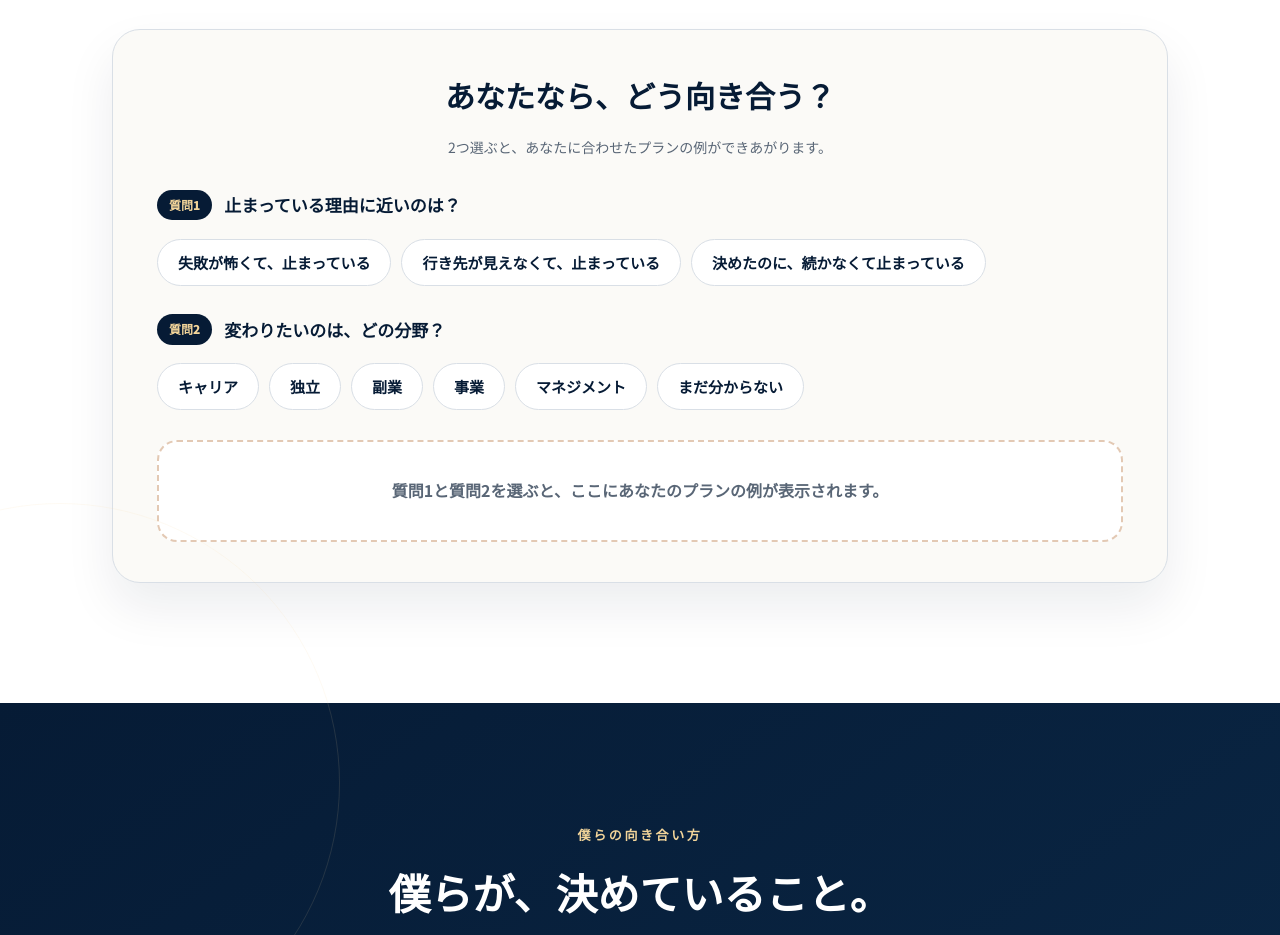
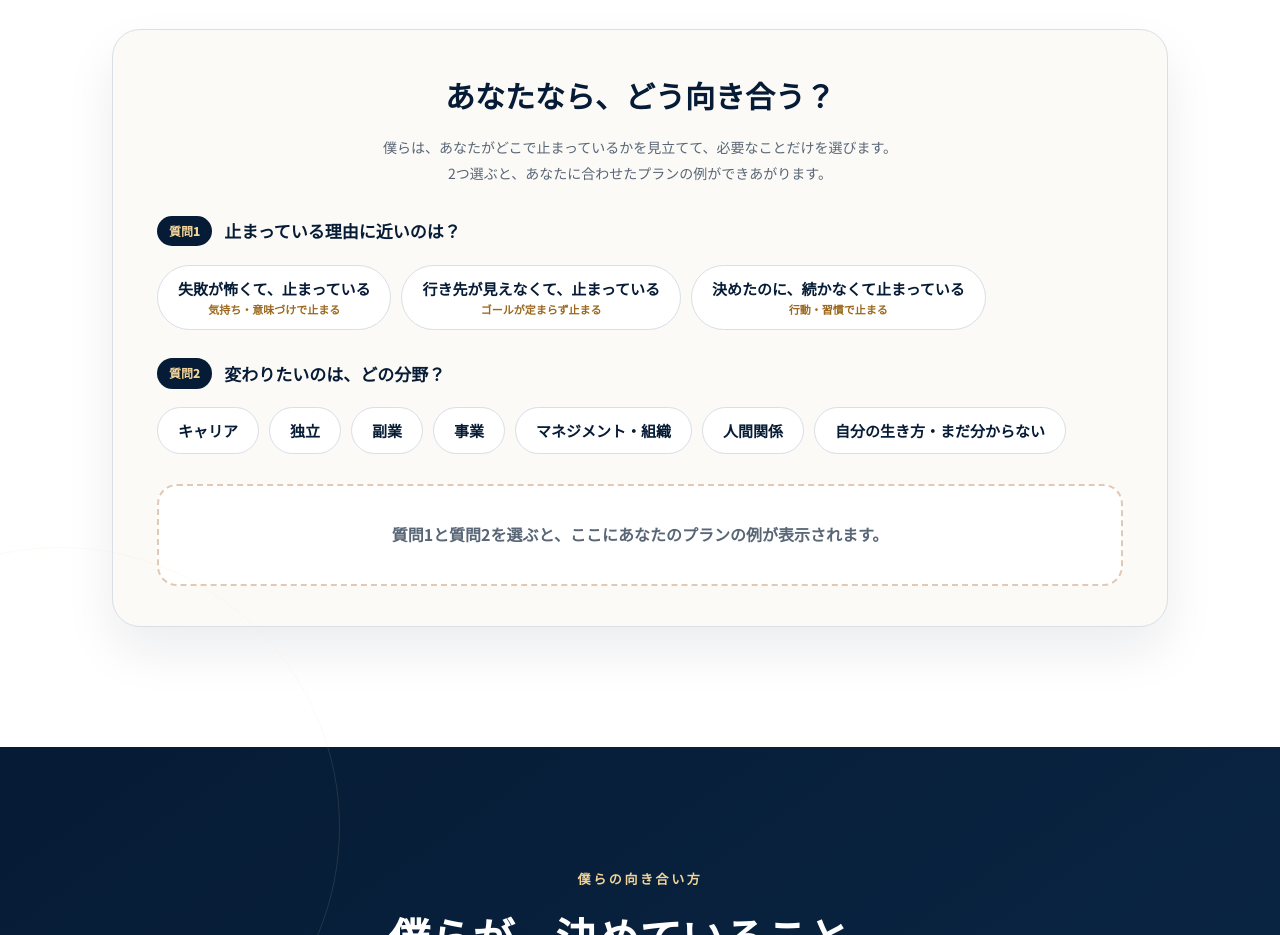
Before and after one commit to youyiz830-hub/be-coaching, a plain HTML site: page index.html in a window 1280 px wide. Shown: the part 4200-5135 px from the top of the page. Drawn offline with Linux system fonts and the light colour scheme.

Commit message:
診断を見立ての考え方に沿って作り直し
- 質問1に「どこで止まっているか（気持ち・意味づけ／ゴール／行動・習慣）」を表示
- 質問2に「人間関係」を追加し、マネジメント・組織、自分の生き方に整理
- 結果を「今の状態→止めている前提→その前提が守っているもの→目指す状態」の順に表示
- タイプ別の「こんな問いから、始めます」を追加
- 道のりを「事実と意味づけを分ける→前提を変える→分野で動く→行動と環境を設計して結果を確かめる」に変更

Co-Authored-By: Claude Opus 5.5 <noreply@anthropic.com>
Claude-Session: https://claude.ai/code/session_0157y7ttUuwKmeVfMV5KFZqg

```diff
--- a/index.html
+++ b/index.html
@@ -116,12 +116,12 @@
 <p class="serif" style="text-align:center;font-size:clamp(18px,2vw,24px);font-weight:900;color:#061B35;line-height:1.8">だから、決まったカリキュラムは渡しません。<br>あなたが止まっている場所から、始めます。</p>
 <div class="builder" id="builder">
 <p class="b-title serif">あなたなら、どう向き合う？</p>
-<p class="b-sub">2つ選ぶと、あなたに合わせたプランの例ができあがります。</p>
+<p class="b-sub">僕らは、あなたがどこで止まっているかを見立てて、必要なことだけを選びます。<br>2つ選ぶと、あなたに合わせたプランの例ができあがります。</p>
 <div class="b-q"><span>質問1</span><p>止まっている理由に近いのは？</p></div>
 <div class="b-row" id="type-row">
-<button type="button" class="b-opt" data-type="t1">失敗が怖くて、止まっている</button>
-<button type="button" class="b-opt" data-type="t2">行き先が見えなくて、止まっている</button>
-<button type="button" class="b-opt" data-type="t3">決めたのに、続かなくて止まっている</button>
+<button type="button" class="b-opt" data-type="t1">失敗が怖くて、止まっている<small>気持ち・意味づけで止まる</small></button>
+<button type="button" class="b-opt" data-type="t2">行き先が見えなくて、止まっている<small>ゴールが定まらず止まる</small></button>
+<button type="button" class="b-opt" data-type="t3">決めたのに、続かなくて止まっている<small>行動・習慣で止まる</small></button>
 </div>
 <div class="b-q"><span>質問2</span><p>変わりたいのは、どの分野？</p></div>
 <div class="b-row" id="area-row">
@@ -129,8 +129,9 @@
 <button type="button" class="b-opt" data-area="indep">独立</button>
 <button type="button" class="b-opt" data-area="side">副業</button>
 <button type="button" class="b-opt" data-area="biz">事業</button>
-<button type="button" class="b-opt" data-area="team">マネジメント</button>
-<button type="button" class="b-opt" data-area="self">まだ分からない</button>
+<button type="button" class="b-opt" data-area="team">マネジメント・組織</button>
+<button type="button" class="b-opt" data-area="rel">人間関係</button>
+<button type="button" class="b-opt" data-area="self">自分の生き方・まだ分からない</button>
 </div>
 <div class="b-result" id="b-result" aria-live="polite"></div>
 </div>
--- a/script.js
+++ b/script.js
@@ -4,18 +4,44 @@ const LINE_URL = '';
 const SEMINAR_URL = '';
 
 // ▼ オーダーメイドの理由：2つ選ぶと、プランの例ができる
+// 「現状 → 止めているもの → 目指す状態 → 道のり」の順で見立てる
 const TYPES = {
-  t1: { name: '失敗が怖くて、止まっている', short: '失敗が怖くて止まっている', belief: '「間違えてはいけない」「正解が分かってから動くべき」', inner: '「失敗したくない」の奥にある前提に気づき、外す', state: ['decide'] },
-  t2: { name: '行き先が見えなくて、止まっている', short: '行き先が見えなくて止まっている', belief: '「期待に応えるべき」「これが正解のはず」', inner: '他人の正解と自分の望みを分け、本当に望む未来を自分の言葉にする', state: ['want'] },
-  t3: { name: '決めたのに、続かなくて止まっている', short: '決めたのに続かない', belief: '「気合いが足りないからだ」「自分は続かない人間だ」', inner: '理想から逆算して、毎日に落とし込める行動と続く仕組みをつくる', state: ['decide', 'want'] }
+  t1: {
+    short: '失敗が怖くて止まっている', where: '気持ちと意味づけ',
+    now: '正解を探しているうちに、時間だけが過ぎていく。',
+    belief: '「間違えてはいけない」「成功しなければ価値がない」',
+    protect: '失敗しない・恥をかかない・評価を失わないという安心',
+    shift: '「失敗しても、自分の価値は変わらない」と腹落ちし、小さく動ける自分に戻る',
+    questions: ['それを止めているものは、何ですか？', 'もし成功しなくても自分に価値があるとしたら、今、何をしますか？'],
+    state: ['decide']
+  },
+  t2: {
+    short: '行き先が見えなくて止まっている', where: 'ゴール',
+    now: '頑張れる。でも、何のために頑張っているのか分からない。',
+    belief: '「期待に応えるべき」「これが正解のはず」',
+    protect: '周りの期待に応えている安心と、自分で選ばなくていい楽さ',
+    shift: '今の延長線の外にある、本当に望む未来を描き、自分の言葉で握り直す',
+    questions: ['このまま今の延長線を進んだら、5年後どうなっていますか？', 'もし何の制約もなかったら、本当はどうなっていたいですか？'],
+    state: ['want']
+  },
+  t3: {
+    short: '決めたのに続かない', where: '行動と習慣',
+    now: '熱も覚悟もある。ただ、毎日に落とし込めていない。',
+    belief: '「気合いが足りないからだ」「自分は続かない人間だ」',
+    protect: 'これ以上、自分にがっかりしなくて済む安心',
+    shift: '続かない理由を意志の弱さにせず、行動と環境の設計で続く形にする',
+    questions: ['もしその思い込みがなかったら、違う行動を選べますか？', '続けるために、まず何を変えれば一番ラクになりますか？'],
+    state: ['decide', 'want']
+  }
 };
 const AREAS = {
   career: { name: 'キャリア', goal: 'キャリアを、自分で選べる', outer: '昇進も転職も、次の一手を自分の意思で選び、動き出す', state: 'career' },
   indep: { name: '独立', goal: '自分の名前で、仕事ができる', outer: '提供できる価値を形にし、最初のお客さんと出会う', state: 'indep' },
   side: { name: '副業', goal: '本業の外に、もう一つの軸を持てる', outer: 'やりたいことを副業として形にし、本業と両立しながら続ける', state: 'side' },
   biz: { name: '事業', goal: '想いを事業にして、伸ばせる', outer: '商品・集客・届け方を仕組みにして、一人に頼らない形で伸ばす', state: 'biz' },
-  team: { name: 'マネジメント', goal: 'チームを、率いられる', outer: 'メンバーの可能性を引き出す関わり方を身につけ、チームで成果を出す', state: 'team' },
-  self: { name: 'まだ分からない', goal: '本当に向かいたい分野が、見つかる', outer: '強みと望みが重なる分野を一緒に探し、最初の一歩を決める', state: null }
+  team: { name: 'マネジメント・組織', goal: 'チームを、率いられる', outer: '任せ方と育て方を変え、メンバーの可能性を引き出してチームで成果を出す', state: 'team' },
+  rel: { name: '人間関係', goal: '大切な人と、いい関係を築ける', outer: '家族・パートナー・職場で本音を伝え、関わり方を選び直す', state: null },
+  self: { name: '自分の生き方', goal: '自分で決めた未来を、生きられる', outer: '強みと望みが重なる場所を一緒に探し、最初の一歩を決める', state: null }
 };
 const NAMES = { strength: '強みがわかる', want: 'やりたいことがわかる', decide: '自分で決められる', career: 'キャリアを選べる', indep: '自分の名前で仕事ができる', side: 'もう一つの軸を持てる', biz: '事業を伸ばせる', team: 'チームを率いられる' };
 
@@ -34,29 +60,34 @@ function renderPlan() {
   if (!pick.type || !pick.area) {
     const left = !pick.type && !pick.area ? '質問1と質問2' : (!pick.type ? '質問1' : '質問2');
     result.innerHTML = `<p class="b-wait">${left}を選ぶと、ここにあなたのプランの例が表示されます。</p>`;
+    if (grid) grid.querySelectorAll('.menu-card').forEach((el) => el.classList.remove('on'));
     return;
   }
   const t = TYPES[pick.type];
   const a = AREAS[pick.area];
   const states = ['strength', ...t.state, a.state].filter((k, i, arr) => k && arr.indexOf(k) === i);
   const steps = [
-    t.inner,
-    `自分の強みを言葉にして、${a.name === 'まだ分からない' ? '活かせる場所' : a.name}で活かせる形にする`,
+    '起きている事実と意味づけを分けて、止めている前提を一緒に見つける',
+    t.shift,
     a.outer,
-    '定期セッションとLINEで、決めたことを守るまで隣を走る'
+    '行動と環境を設計し、次のセッションで結果を確かめる。決めたことを守るまで隣を走る'
   ];
   result.innerHTML = `
 <div class="b-plan">
 <div class="b-left">
 <p class="b-tag">あなたへのプランの例</p>
 <p class="b-head">${t.short}あなたが、<br><span class="gold">${a.goal}</span>までの道のり</p>
-<p class="b-label">まず向き合う前提</p>
-<p class="b-belief">${t.belief}</p>
-<p class="b-label">目指す状態</p>
-<div class="b-chips">${states.map((k) => `<span class="combo">${NAMES[k]}</span>`).join('<span class="combo-plus">→</span>')}</div>
+<div class="b-map">
+<div><span>今の状態</span><p>${t.now}<br><small>止まっている場所：${t.where}</small></p></div>
+<div><span>止めている前提</span><p>${t.belief}</p></div>
+<div><span>その前提が守っているもの</span><p>${t.protect}</p></div>
+<div><span>目指す状態</span><div class="b-chips">${states.map((k) => `<span class="combo">${NAMES[k]}</span>`).join('<span class="combo-plus">→</span>')}${a.state ? '' : `<span class="combo-plus">→</span><span class="combo">${a.goal}</span>`}</div></div>
+</div>
 </div>
 <div class="b-right">
-<p class="b-label dark">こんな流れで、向き合います</p>
+<p class="b-label dark">こんな問いから、始めます</p>
+<div class="b-qs">${t.questions.concat(['事実として確認すると、どうなりますか？']).map((q) => `<p>「${q}」</p>`).join('')}</div>
+<p class="b-label dark" style="padding-top:14px">こんな流れで、向き合います</p>
 ${steps.map((x, i) => `<div class="step"><b>${i + 1}</b><p>${x}</p></div>`).join('')}
 <p class="b-goal">その先に ── 強みを活かして、夢中で人の役に立つ。結果を出しながら、人生を楽しむ。</p>
 <div class="b-cta"><a href="#seminar" data-seminar class="btn-seminar" style="font-size:14px;padding:13px 20px">セミナーで体感する</a><a href="#contact" data-line class="cta3d" style="font-size:14px;padding:14px 20px">このプランを無料で相談する ↗</a></div>
--- a/style.css
+++ b/style.css
@@ -138,3 +138,12 @@ button{font-family:inherit}
 .b-cta{display:flex;flex-wrap:wrap;gap:10px;padding-top:16px}
 .b-note{text-align:center;font-size:12px;color:#596676;padding-top:12px}
 @media (max-width:760px){.b-left,.b-right{padding:24px 20px}.b-cta .cta3d,.b-cta .btn-seminar{font-size:14px!important;padding:14px 18px!important;white-space:normal}}
+.b-opt small{display:block;font-size:11px;font-weight:700;color:#9B681D;margin-top:2px}
+.b-opt[aria-pressed="true"] small{color:#F3D59A;opacity:.85}
+.b-map{display:flex;flex-direction:column;gap:14px;padding-top:6px}
+.b-map>div{border-left:2px solid rgba(243,213,154,.45);padding-left:14px}
+.b-map span{display:block;font-size:11px;font-weight:700;color:#F3D59A;letter-spacing:.06em}
+.b-map p{color:#fff;font-size:14px;line-height:1.7;font-weight:500}
+.b-map small{color:#D8E0E9;font-size:12px}
+.b-qs{display:flex;flex-direction:column;gap:8px}
+.b-qs p{font-family:'Noto Serif JP',serif;font-weight:700;color:#061B35;font-size:15px;line-height:1.7;background:#F4F6F8;border-radius:12px;padding:10px 14px}
```
